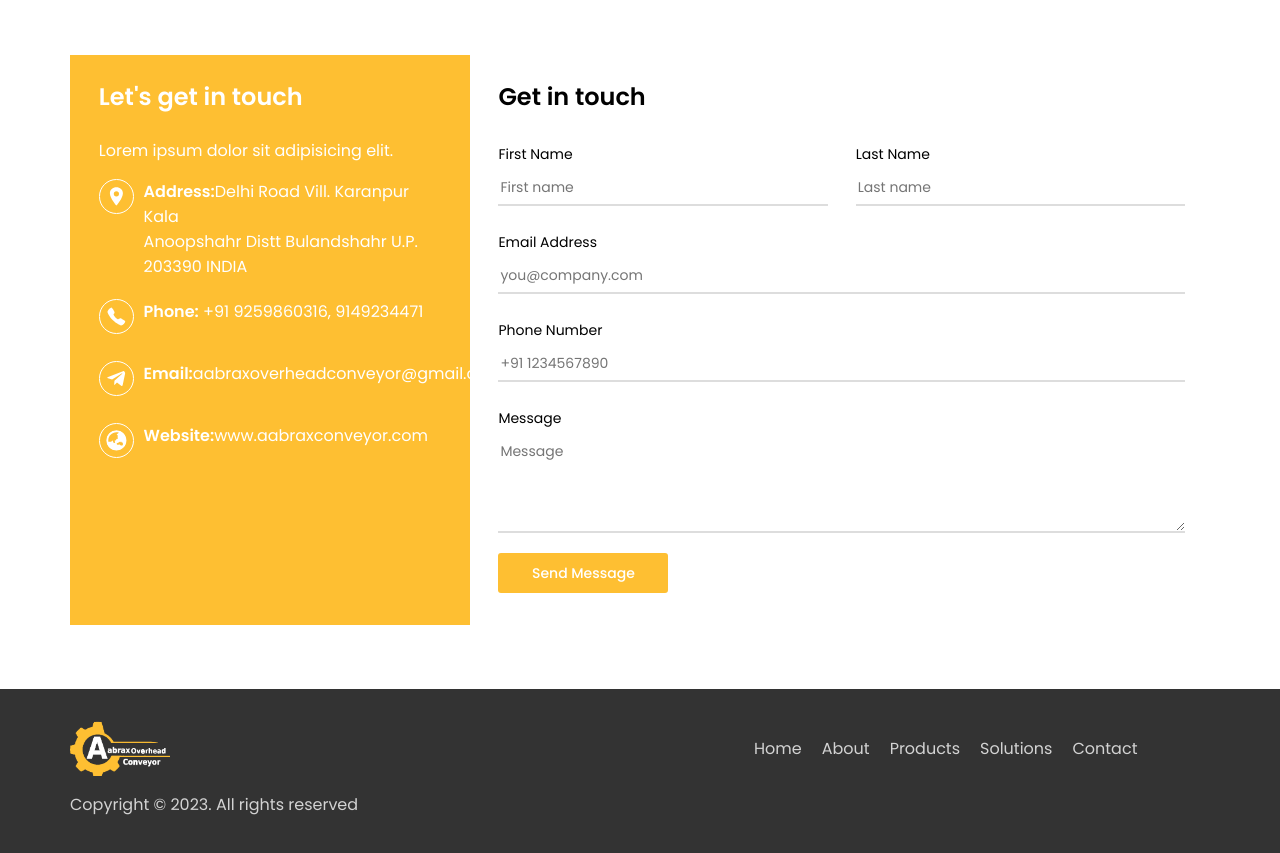
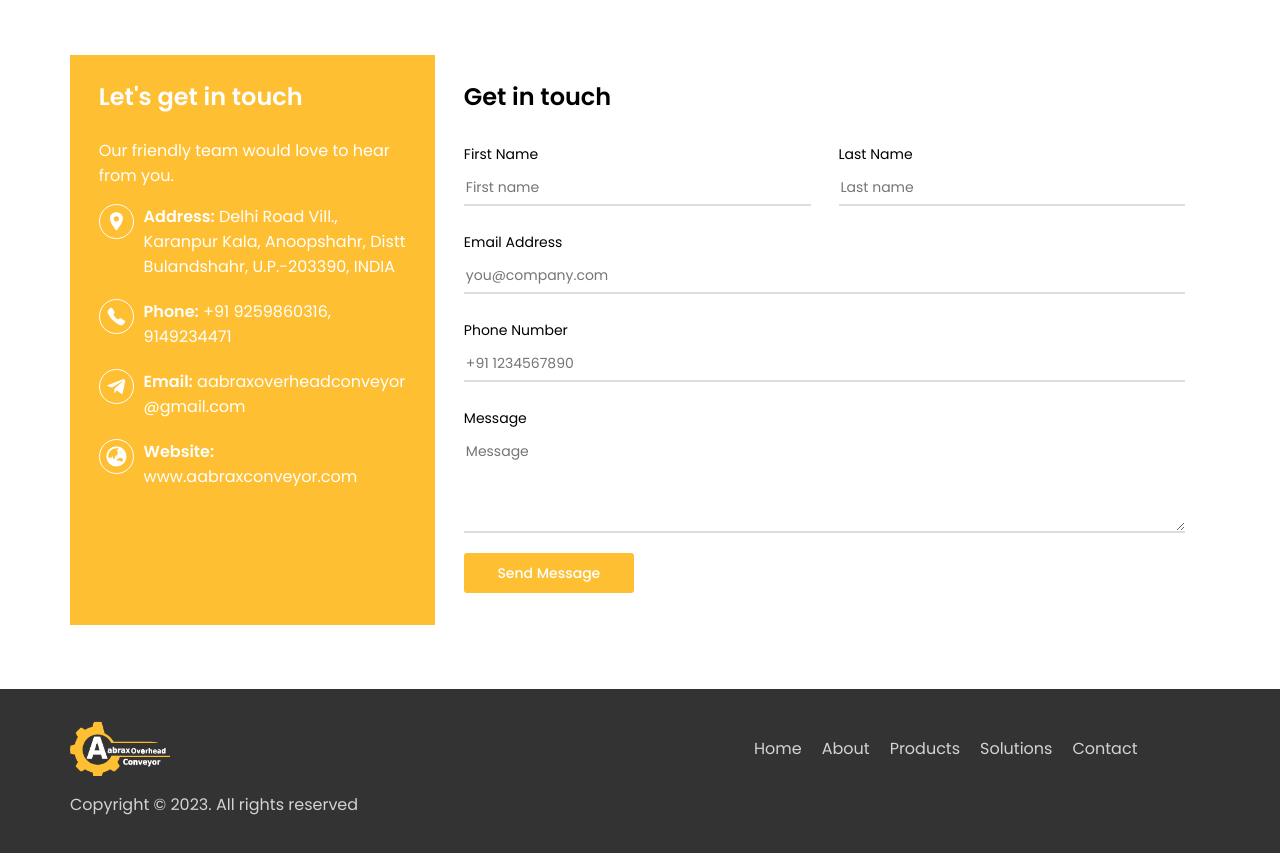
Before and after one commit to FahadSaifi/aabrax, a React (Vite) app: page / in a window 1280 px wide. Shown: the part 2740-3593 px from the top of the page. Built offline with nearby package versions, Linux system fonts and the light colour scheme.

Commit message:
content bugs

```diff
--- a/src/assets/styles/Homecontact.css
+++ b/src/assets/styles/Homecontact.css
@@ -51,6 +51,9 @@
     justify-content: start;
     align-items: start;
     gap: 10px;
+}
+.contact-links .info-row .word-break{
+    word-break: break-all;
 }
 .contact-links .info-heading{
     font-weight: 600;
--- a/src/components/Homecontact.jsx
+++ b/src/components/Homecontact.jsx
@@ -76,17 +76,14 @@ const Homecontact = () => {
         <div className="homecontact-body">
           <div className="contact-info">
             <h3>Let's get in touch</h3>
-            <p>Lorem ipsum dolor sit adipisicing elit.</p>
+            <p>Our friendly team would love to hear from you.</p>
             <div className="contact-links">
               <div className="info-row">
                 <div>
                   <IoLocationSharp className="icons" />
                 </div>
                 <div>
-                  <b className="info-heading">Address:</b>Delhi Road Vill.
-                  Karanpur Kala
-                  <br />
-                  Anoopshahr Distt Bulandshahr U.P. 203390 INDIA
+                  <b className="info-heading">Address:</b> Delhi Road Vill., Karanpur Kala, Anoopshahr, Distt Bulandshahr, U.P.-203390, INDIA
                 </div>
               </div>
               <div className="info-row">
@@ -102,9 +99,8 @@ const Homecontact = () => {
                 <div>
                   <FaTelegramPlane className="icons" />
                 </div>
-                <div>
-                  <b className="info-heading">Email:</b>
-                  aabraxoverheadconveyor@gmail.com
+                <div className="word-break">
+                  <b className="info-heading">Email:</b> aabraxoverheadconveyor@gmail.com
                 </div>
               </div>
               <div className="info-row">
@@ -112,7 +108,7 @@ const Homecontact = () => {
                   <FaGlobeAsia className="icons" />
                 </div>
                 <div>
-                  <b className="info-heading">Website:</b>www.aabraxconveyor.com
+                  <b className="info-heading">Website:</b> www.aabraxconveyor.com
                 </div>
               </div>
             </div>
--- a/src/components/Navbar.jsx
+++ b/src/components/Navbar.jsx
@@ -38,9 +38,7 @@ const Navbar = () => {
                 </NavLink>
               </li>
               <li className="nav-links submenu-parent">
-                <span className="nav-route">
-                  Products
-                </span>
+                <span className="nav-route">Products</span>
                 <ul className="submenu-wrapper">
                   <li className="dropdown-wrapper">
                     <NavLink
@@ -99,11 +97,7 @@ const Navbar = () => {
                 </ul>
               </li>
               <li className="nav-links dropdown-2-wrapper">
-                <span
-                  className="nav-route"
-                >
-                  Solutions
-                </span>
+                <span className="nav-route">Solutions</span>
                 <ul className="dropdown-2">
                   <li className="nav-item">
                     <NavLink
@@ -272,7 +266,7 @@ const Navbar = () => {
             </ul>
           </div>
           <a
-            href="tel:+91 8766374874"
+            href="tel:+91 9259860316"
             className="tel-btn-2"
             onClick={() => setNav(false)}
           >
```
